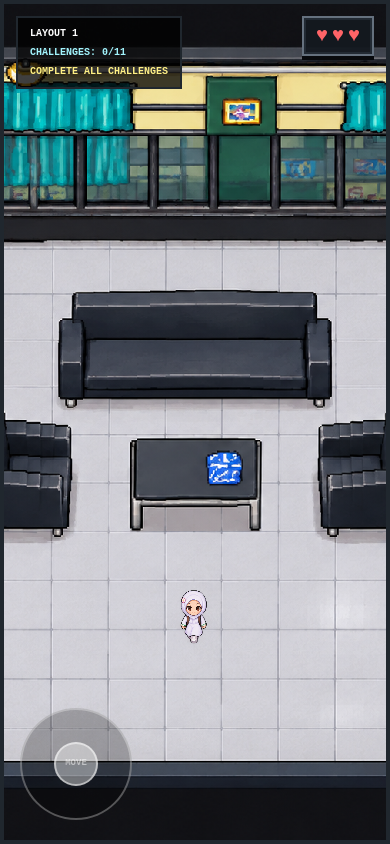
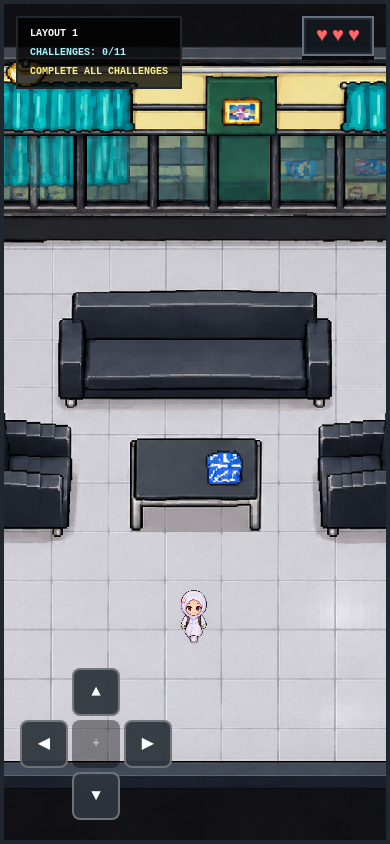
Before and after one commit to Iniakunsv/first-game-cuy, a Next.js app: page / in a window 390 px wide. Built offline with nearby package versions, Linux system fonts and the light colour scheme.

Commit message:
Replace mobile joystick with directional pad

```diff
--- a/components/Game.tsx
+++ b/components/Game.tsx
@@ -56,39 +56,6 @@ export default function Game() {
 
   const [keys, setKeys] =
     useState<Record<string, boolean>>({});
-
-  const [joystick, setJoystick] = useState({
-    x: 0,
-    y: 0,
-  });
-
-  const updateJoystick = (
-  event: React.PointerEvent<HTMLDivElement>
-) => {
-  const rect = event.currentTarget.getBoundingClientRect();
-
-  const radius = rect.width / 2;
-  const maxDistance = radius * 0.65;
-
-  const centerX = rect.left + radius;
-  const centerY = rect.top + radius;
-
-  let x = (event.clientX - centerX) / maxDistance;
-  let y = (event.clientY - centerY) / maxDistance;
-
-  const distance = Math.hypot(x, y);
-
-  if (distance > 1) {
-    x /= distance;
-    y /= distance;
-  }
-
-  setJoystick({ x, y });
-};
-
-const stopJoystick = () => {
-  setJoystick({ x: 0, y: 0 });
-};
 
   const [collectedClues, setCollectedClues] =
     useState<string[]>([]);
@@ -1850,7 +1817,6 @@ const updateMovement = () => {
 
   }, [
     keys,
-    joystick,
     tryMove,
     challenge,
     fakeMessage,
@@ -3792,36 +3758,109 @@ if (gameOver) {
           </div>
 
 
-{/* MOBILE VIRTUAL JOYSTICK */}
+{/* MOBILE D-PAD */}
 <div
-  className="absolute bottom-5 left-4 z-[70] h-28 w-28 touch-none select-none rounded-full border-2 border-white/30 bg-black/25 md:hidden"
+  className="absolute bottom-5 left-4 z-[70] grid grid-cols-3 grid-rows-3 gap-1 md:hidden select-none"
   style={{ touchAction: 'none' }}
-  onPointerDown={(event) => {
-    event.preventDefault();
-    event.currentTarget.setPointerCapture(event.pointerId);
-    updateJoystick(event);
-  }}
-  onPointerMove={(event) => {
-    if (event.buttons !== 0) {
-      updateJoystick(event);
+>
+  {/* UP */}
+  <button
+    type="button"
+    aria-label="Move up"
+    className="col-start-2 row-start-1 flex h-12 w-12 items-center justify-center rounded-lg border-2 border-white/30 bg-[#30363f]/95 text-white active:bg-cyan-500/80"
+    onPointerDown={(event) => {
+      event.preventDefault();
+      event.currentTarget.setPointerCapture(event.pointerId);
+      setKeys((value) => ({ ...value, arrowup: true }));
+    }}
+    onPointerUp={() =>
+      setKeys((value) => ({ ...value, arrowup: false }))
     }
-  }}
-  onPointerUp={stopJoystick}
-  onPointerCancel={stopJoystick}
-  onLostPointerCapture={stopJoystick}
-  aria-label="Movement joystick"
->
-  <div className="pointer-events-none absolute inset-0 flex items-center justify-center text-[9px] font-black text-white/50">
-    MOVE
+    onPointerCancel={() =>
+      setKeys((value) => ({ ...value, arrowup: false }))
+    }
+    onLostPointerCapture={() =>
+      setKeys((value) => ({ ...value, arrowup: false }))
+    }
+  >
+    ▲
+  </button>
+
+  {/* LEFT */}
+  <button
+    type="button"
+    aria-label="Move left"
+    className="col-start-1 row-start-2 flex h-12 w-12 items-center justify-center rounded-lg border-2 border-white/30 bg-[#30363f]/95 text-white active:bg-cyan-500/80"
+    onPointerDown={(event) => {
+      event.preventDefault();
+      event.currentTarget.setPointerCapture(event.pointerId);
+      setKeys((value) => ({ ...value, arrowleft: true }));
+    }}
+    onPointerUp={() =>
+      setKeys((value) => ({ ...value, arrowleft: false }))
+    }
+    onPointerCancel={() =>
+      setKeys((value) => ({ ...value, arrowleft: false }))
+    }
+    onLostPointerCapture={() =>
+      setKeys((value) => ({ ...value, arrowleft: false }))
+    }
+  >
+    ◀
+  </button>
+
+  {/* CENTER */}
+  <div className="col-start-2 row-start-2 flex h-12 w-12 items-center justify-center rounded-lg bg-black/40 text-xs font-bold text-white/50">
+    +
   </div>
 
-  <div
-    className="pointer-events-none absolute left-1/2 top-1/2 h-11 w-11 rounded-full border-2 border-white/50 bg-white/40"
-    style={{
-      transform: `translate(calc(-50% + ${joystick.x * 35}px), calc(-50% + ${joystick.y * 35}px))`,
+  {/* RIGHT */}
+  <button
+    type="button"
+    aria-label="Move right"
+    className="col-start-3 row-start-2 flex h-12 w-12 items-center justify-center rounded-lg border-2 border-white/30 bg-[#30363f]/95 text-white active:bg-cyan-500/80"
+    onPointerDown={(event) => {
+      event.preventDefault();
+      event.currentTarget.setPointerCapture(event.pointerId);
+      setKeys((value) => ({ ...value, arrowright: true }));
     }}
-  />
+    onPointerUp={() =>
+      setKeys((value) => ({ ...value, arrowright: false }))
+    }
+    onPointerCancel={() =>
+      setKeys((value) => ({ ...value, arrowright: false }))
+    }
+    onLostPointerCapture={() =>
+      setKeys((value) => ({ ...value, arrowright: false }))
+    }
+  >
+    ▶
+  </button>
+
+  {/* DOWN */}
+  <button
+    type="button"
+    aria-label="Move down"
+    className="col-start-2 row-start-3 flex h-12 w-12 items-center justify-center rounded-lg border-2 border-white/30 bg-[#30363f]/95 text-white active:bg-cyan-500/80"
+    onPointerDown={(event) => {
+      event.preventDefault();
+      event.currentTarget.setPointerCapture(event.pointerId);
+      setKeys((value) => ({ ...value, arrowdown: true }));
+    }}
+    onPointerUp={() =>
+      setKeys((value) => ({ ...value, arrowdown: false }))
+    }
+    onPointerCancel={() =>
+      setKeys((value) => ({ ...value, arrowdown: false }))
+    }
+    onLostPointerCapture={() =>
+      setKeys((value) => ({ ...value, arrowdown: false }))
+    }
+  >
+    ▼
+  </button>
 </div>
+
 
 
           {/* =================================================
```
